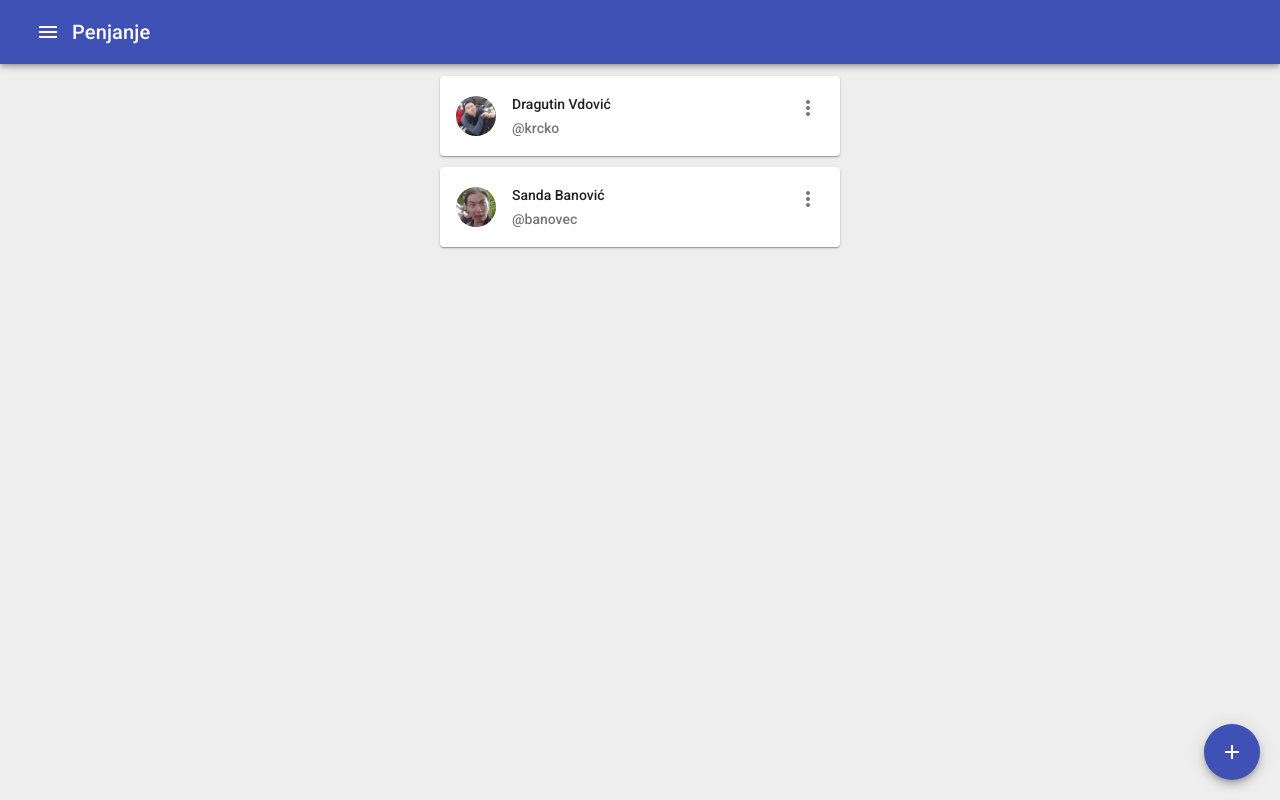
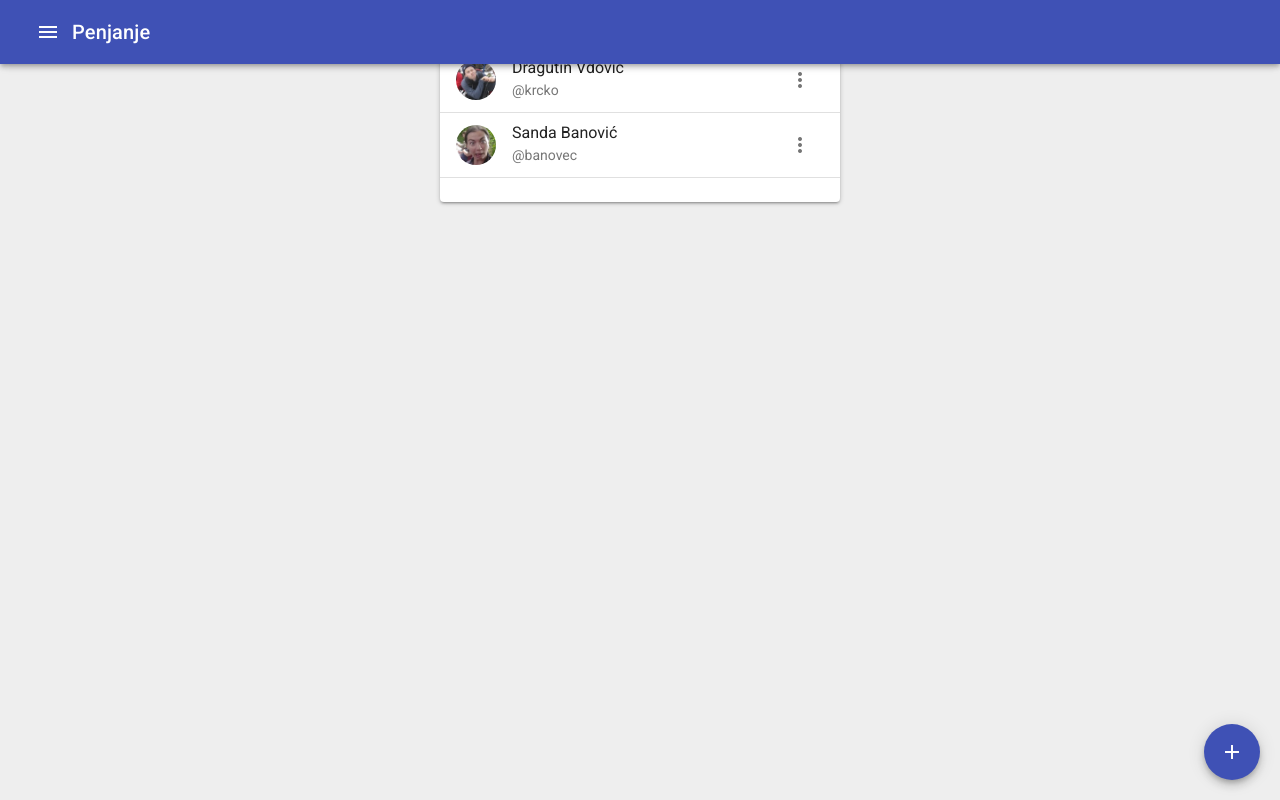
Before and after one commit to knee-cola/portal-penjanje, a React (Create React App) app: page /moji-partneri in a window 1280 px wide. Built offline with nearby package versions, Linux system fonts and the light colour scheme.

Commit message:
izbačeno korištenje Card-a

```diff
--- a/src/App.js
+++ b/src/App.js
@@ -8,7 +8,7 @@ import { MojiUsponi } from './lists/MojiUsponi';
 import { MojiPartneri } from './lists/MojiPartneri';
 import { Smjerovi } from './lists/Smjerovi';
 import UsponDetails from './details/UsponDetails';
-import { Grid } from '@material-ui/core';
+import { Grid, Paper } from '@material-ui/core';
 import UsponForm from './forms/UsponForm';
 
 function App(props) {
@@ -27,15 +27,14 @@ function App(props) {
       <div>
         <NavBar handleDrawerToggle={handleDrawerToggle} />
         <AppMenu handleDrawerToggle={handleDrawerToggle} menuOpen={menuOpen} />
-        <Grid container justify="center" style={{marginTop:65}}>
-          <Grid item>
+        <Grid container justify="center">
+          <Grid item style={{width:'100%', maxWidth:400, paddingTop:40, paddingBottom: '1em', marginBottom: '1em'}} component={Paper} >
             <Route path="/" exact component={ZadnjePenjano} />
             <Route path="/novi-uspon/" exact component={UsponForm} />
             <Route path="/usponi/:id/" component={UsponDetails} />
             <Route path="/smjerovi/" component={Smjerovi} />
             <Route path="/moji-usponi/" component={MojiUsponi} />
             <Route path="/moji-partneri/" component={MojiPartneri} />
-
           </Grid>
         </Grid>
       </div>
--- a/src/cards/PartnerCard.js
+++ b/src/cards/PartnerCard.js
@@ -1,13 +1,11 @@
 import React, { Fragment } from 'react';
 import { withStyles } from '@material-ui/core/styles';
 import Card from '@material-ui/core/Card';
-import { CardHeader, IconButton, Icon, Menu, MenuItem, Avatar } from '@material-ui/core';
+import { CardHeader, IconButton, Icon, Menu, MenuItem, Avatar, ListItemAvatar, ListItem, ListItemText, Typography, Divider } from '@material-ui/core';
 import defaultAvatar from '../img/baseline-person-24px.svg';
 
 const styles = {
   card: {
-    maxWidth: 400,
-    width: '100vw',
     margin: '.7em'
   }
 };
@@ -28,25 +26,22 @@ function SmjerCard(props) {
 
   return (
     <Fragment>
-      <Card className={classes.card}>
-        <CardHeader
-          avatar={
-            <Avatar aria-label="Recipe" className={classes.avatar} src={avatar || defaultAvatar}>
-              R
-            </Avatar>
-          }
-          action={
-            <IconButton onClick={handleClick}>
-              <Icon>more_vert</Icon>
-            </IconButton>
-          }
-          title={`${ime} ${prezime}`}
-          subheader={`@${nick}`}
+      <ListItem alignItems="flex-start">
+        <ListItemAvatar>
+          <Avatar src={avatar || defaultAvatar} />
+        </ListItemAvatar>
+        <ListItemText
+          primary={`${ime} ${prezime}`}
+          secondary={`@${nick}`}
         />
-      </Card>
+        <IconButton onClick={handleClick}>
+          <Icon>more_vert</Icon>
+        </IconButton>
+      </ListItem>
       <Menu id="simple-menu" anchorEl={menuAnchorEl} open={Boolean(menuAnchorEl)} onClose={handleClose}>
         <MenuItem onClick={handleClose}>Info o partneru</MenuItem>
       </Menu>
+      <Divider />
     </Fragment>
   );
 }
--- a/src/cards/SmjerCard.js
+++ b/src/cards/SmjerCard.js
@@ -1,8 +1,8 @@
 import React, { Fragment } from 'react';
 import { withStyles } from '@material-ui/core/styles';
-import Card from '@material-ui/core/Card';
 import CardMedia from '@material-ui/core/CardMedia';
-import { CardHeader, IconButton, Icon, Menu, MenuItem } from '@material-ui/core';
+import { IconButton, Icon, Menu, MenuItem, Divider } from '@material-ui/core';
+import CustomCardHeader from '../components/CustomCardHeader';
 
 const styles = {
   card: {
@@ -10,11 +10,12 @@ const styles = {
     margin: '1em'
   },
   media: {
-    borderTop: '1px solid #cccccc',
     height: 0,
     paddingTop: '56.25%', // 16:9
-    cursor: 'pointer'
   },
+  darkDivider: {
+    backgroundColor: '#bbbbbb'
+  }
 };
 
 function SmjerCard(props) {
@@ -33,21 +34,21 @@ function SmjerCard(props) {
 
   return (
     <Fragment>
-      <Card className={classes.card}>
-        <CardHeader
+      <Divider className={classes.darkDivider} />
+      <CustomCardHeader
         action={
           <IconButton onClick={handleClick}>
             <Icon>more_vert</Icon>
           </IconButton>
         }
         title={`${imeSmjera}, ${ocjenaSmjera}`}
-          subheader={lokacijaSmjera}
+        breadcrumbs={lokacijaSmjera}
       />
+      <Divider />
       <CardMedia
         className={classes.media}
         image={thumb}
       />
-      </Card>
       <Menu id="simple-menu" anchorEl={menuAnchorEl} open={Boolean(menuAnchorEl)} onClose={handleClose}>
         <MenuItem onClick={handleClose}>Info o smjeru</MenuItem>
         <MenuItem onClick={handleClose}>Zabilježi uspon</MenuItem>
--- a/src/cards/UsponCard.js
+++ b/src/cards/UsponCard.js
@@ -4,31 +4,17 @@ import Card from '@material-ui/core/Card';
 import CardContent from '@material-ui/core/CardContent';
 import CardMedia from '@material-ui/core/CardMedia';
 import Typography from '@material-ui/core/Typography';
-import { Link, CardHeader, IconButton, Icon, Menu, MenuItem } from '@material-ui/core';
+import { Link, CardHeader, IconButton, Icon, Menu, MenuItem, Divider } from '@material-ui/core';
 import { Link as RouterLink } from 'react-router-dom';
 import CustomCardHeader from '../components/CustomCardHeader';
 
 const styles = {
-  card: {
-    maxWidth: 400,
-    marginBottom: '.5em'
-  },
   media: {
     height: 0,
     paddingTop: '56.25%', // 16:9
     cursor: 'pointer',
     borderTop: '1px solid #cccccc',
     borderBottom: '1px solid #cccccc',
-  },
-  expand: {
-    transform: 'rotate(0deg)',
-    marginLeft: 'auto',
-    marginRight: 'auto',
-    transition: 'transform',
-    transitionDuration: 300,
-  },
-  expandOpen: {
-    transform: 'rotate(180deg)',
   },
   actionArea: {
     textAlign: 'center'
@@ -38,12 +24,7 @@ const styles = {
 function UsponCard(props) {
 
   const { classes, history, children, uspon: { id, penjaci, titleImage, datumUspona, smjer: { imeSmjera, lokacijaSmjera, ocjenaSmjera } } } = props;
-  const [expanded, setExpanded] = React.useState(false);
   const [menuAnchorEl, setMenuAnchorEl] = React.useState(null);
-
-  function handleExpandClick() {
-    setExpanded(!expanded);
-  }
 
   function gotoDetails() {
     history.push(`/usponi/${id}/`);
@@ -59,7 +40,7 @@ function UsponCard(props) {
 
   return (
     <Fragment>
-      <Card className={classes.card}>
+      <Divider />
       <CustomCardHeader
         action={
           <IconButton onClick={handleClick}>
@@ -79,8 +60,6 @@ function UsponCard(props) {
           {datumUspona} penjali {penjaci.map(({nick, ime, prezime}, ix, self)=> <Fragment key={nick}>{ix===0 ? '': (ix === self.length-1 ? ' i ' : ', ')}<Link component={RouterLink} to={`@${nick}`}>{ime} {prezime}</Link></Fragment>)}
         </Typography>
       </CardContent>
-        {children}
-      </Card>
       <Menu id="simple-menu" anchorEl={menuAnchorEl} open={Boolean(menuAnchorEl)} onClose={handleClose}>
         <MenuItem onClick={handleClose}>Info o smjeru</MenuItem>
         <MenuItem onClick={handleClose}>Izmjeni zapis</MenuItem>
--- a/src/details/UsponDetails.js
+++ b/src/details/UsponDetails.js
@@ -1,10 +1,9 @@
 import React, { Fragment } from 'react';
 import { withStyles } from '@material-ui/core/styles';
-import Card from '@material-ui/core/Card';
 import CardContent from '@material-ui/core/CardContent';
 import CardMedia from '@material-ui/core/CardMedia';
 import Typography from '@material-ui/core/Typography';
-import { Link, CardHeader, IconButton, Icon, Menu, MenuItem, Fade, Grow } from '@material-ui/core';
+import { Link, IconButton, Icon, Menu, MenuItem } from '@material-ui/core';
 import { Link as RouterLink } from 'react-router-dom';
 import ImageGallery from '../components/ImageGallery';
 import { usponByID }from '../data-store/DataStore';
@@ -12,9 +11,6 @@ import Slide from '@material-ui/core/Slide';
 import CustomCardHeader from '../components/CustomCardHeader';
 
 const styles = {
-  card: {
-    maxWidth: 400
-  },
   media: {
     height: 0,
     paddingTop: '56.25%', // 16:9
@@ -37,7 +33,6 @@ function UsponDetails({ match:{ params:{id}}, classes }) {
 
   return (
     <Fragment>
-      <Card className={classes.card}>
       <Slide direction="up" in mountOnEnter unmountOnExit timeout={300}>
         <CardMedia
           className={classes.media}
@@ -59,10 +54,7 @@ function UsponDetails({ match:{ params:{id}}, classes }) {
           {napomena}
         </Typography>
       </CardContent>
-        <Grow in={true}>
       <ImageGallery images={images} />
-        </Grow>
-      </Card>
       <Menu id="simple-menu" anchorEl={menuAnchorEl} open={Boolean(menuAnchorEl)} onClose={handleClose}>
         <MenuItem onClick={handleClose}>Info o smjeru</MenuItem>
         <MenuItem onClick={handleClose}>Izmjeni zapis</MenuItem>
--- a/src/forms/UsponForm.js
+++ b/src/forms/UsponForm.js
@@ -1,4 +1,4 @@
-import React from 'react';
+import React, { Fragment } from 'react';
 import ReactDOM from 'react-dom';
 import { makeStyles } from '@material-ui/styles';
 import TextField from '@material-ui/core/TextField';
@@ -8,11 +8,8 @@ import DateFnsUtils from '@date-io/date-fns'; // Abstraction over common javascr
 import { Paper, FormControlLabel, Switch, Checkbox, Button, Radio, RadioGroup, FormLabel, FormControl, Select, OutlinedInput, MenuItem, InputLabel } from '@material-ui/core';
 
 const useStyles = makeStyles(theme => ({
-  container: {
+  form: {
     padding: '0 1em',
-    display: 'flex',
-    // alignItems: 'center',
-    maxWidth:400 // za desktop
   },
   textField: {
     flex: 1,
@@ -71,17 +68,15 @@ function UsponForm() {
     setValues({ ...values, [name]: date });
   };
 
-
   return (
-    <Paper className={classes.container}>
-        <form noValidate autoComplete="off">
+    <Fragment>
+        <form noValidate autoComplete="off" className={classes.form}>
             <TextField
                 required
                 id="smjer"
                 value={values.smjer}
                 label="Smjer"
                 className={classes.textField}
-                value={values.smjer}
                 onChange={handleChange('smjer')}
                 margin="normal"
                 type="search"
@@ -170,7 +165,7 @@ function UsponForm() {
             />
             <Button variant="contained" color="primary" className={classes.button}>Spremi uspon</Button>
         </form>
-    </Paper>
+    </Fragment>
   );
 }
 
--- a/src/lists/MojiPartneri.js
+++ b/src/lists/MojiPartneri.js
@@ -1,10 +1,11 @@
-import React, { Fragment } from 'react';
+import React from 'react';
 import PartnerCard from '../cards/PartnerCard';
 import { mojiPartneri } from '../data-store/DataStore';
 import AddButton from '../components/AddButton';
+import { List } from '@material-ui/core';
 
 export const MojiPartneri = ({history}) =>
-<Fragment>
+<List>
     { mojiPartneri('knee-cola').map(partner => <PartnerCard partner={partner} key={partner.nick} />) }
     <AddButton history={history} />
-</Fragment>;
+</List>;
--- a/src/lists/MojiUsponi.js
+++ b/src/lists/MojiUsponi.js
@@ -2,9 +2,11 @@ import React, { Fragment } from 'react';
 import UsponCard from '../cards/UsponCard';
 import { mojiUsponi } from '../data-store/DataStore';
 import AddButton from '../components/AddButton';
+import { Paper } from '@material-ui/core';
+
 
 export const MojiUsponi = props =>
-<Fragment>
+<Paper>
     { mojiUsponi('knee-cola').map(uspon => <UsponCard key={uspon.id} uspon={uspon} {...props} />) }
     <AddButton history={props.history} />
-</Fragment>;
+</Paper>;
--- a/src/lists/Smjerovi.js
+++ b/src/lists/Smjerovi.js
@@ -7,4 +7,4 @@ export const Smjerovi = ({history}) =>
 <Fragment>
     { smjerovi.map(smjer => <SmjerCard key={smjer.id} smjer={smjer} />) }
     <AddButton history={history} />
-</Fragment>;
+</Fragment>
--- a/src/navigation/NavBar.js
+++ b/src/navigation/NavBar.js
@@ -2,15 +2,16 @@ import React from 'react';
 import AppBar from '@material-ui/core/AppBar';
 import Toolbar from '@material-ui/core/Toolbar';
 import { IconButton, Typography, Icon } from '@material-ui/core';
+import withRouter from 'react-router-dom/withRouter';
 
-const NavBar = ({handleDrawerToggle}) => {
+const NavBar = ({handleDrawerToggle, location:{pathname}}) => {
 
   // resetiram scroll poziciju
   window.scrollTo(0, 0);
 
   let title;
 
-  switch(window.location.pathname) {
+  switch(pathname) {
     case "/":
       title = "Zadnje penjano";
       break;
@@ -50,4 +51,4 @@ const NavBar = ({handleDrawerToggle}) => {
         </AppBar>
     )
 }
-export default NavBar;
+export default withRouter(NavBar);
```
Lines whose indentation alone changed are shown as unchanged.
